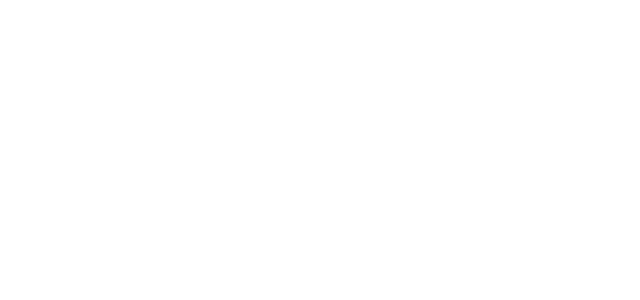
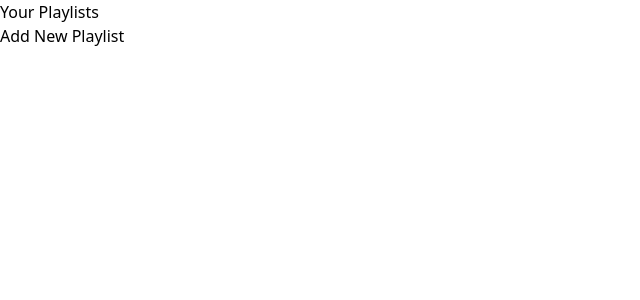
Before and after one commit to hissoune/together_front, a React (Vite) app: page /playlists in a window 1280 px wide. Before the commit this address had no page. Shown: the top 300 px of the page, without its empty margins (0-640 px from the left). Built offline with nearby package versions, Linux system fonts and the light colour scheme.

Commit message:
Fix : change the link and the component of the playlist in the app

```diff
--- a/src/App.tsx
+++ b/src/App.tsx
@@ -4,9 +4,9 @@
 import Login from './components/auth/Login'
 import DashboardHub from './pages/Dashboard'
 import ManagePage from './pages/ManagePage'
-import CreatePage from './pages/CreatePage'
 import StartRoom from './pages/StartRoom'
 import WatchRoom from './pages/WatchRoom'
+import PlaylistPage from './pages/PlaylistPage'
 
 function App() {
 
@@ -18,7 +18,7 @@
      <Route path='/login' element={<Login/>}/>
      <Route path='/Dashboard' element={<DashboardHub/>}/>
      <Route path="/manage" element={<ManagePage />} />
-     <Route path="/create" element={<CreatePage />} />
+     <Route path="/playlists" element={<PlaylistPage />} />
      <Route path="/start-room" element={<StartRoom />} />
      <Route path="/WatchRoom" element={<WatchRoom />} />
 
```
